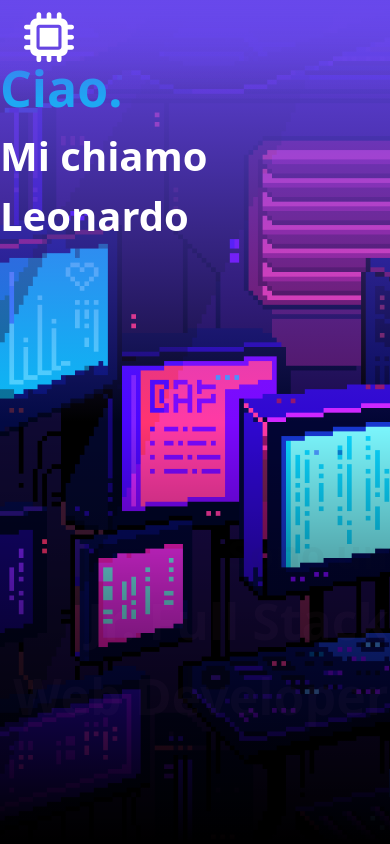
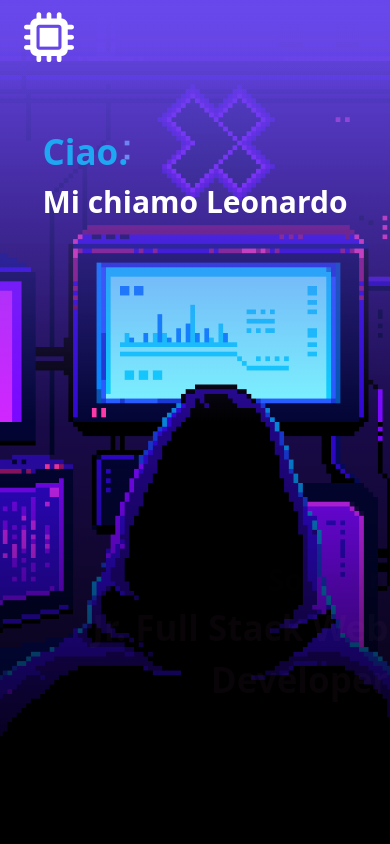
Before and after one commit to Leo9723/portfolio, a Vue app: page / in a window 390 px wide. Shown: the top 844 px of the page. Built offline with nearby package versions, Linux system fonts and the light colour scheme.

Commit message:
aggiunta responsive

```diff
--- a/src/components/AppFooter.vue
+++ b/src/components/AppFooter.vue
@@ -10,7 +10,7 @@ export default {
 <template>
     <div>
       <ContactSection></ContactSection>
-      <div class="copyright d-flex justify-content-around py-5">
+      <div class="copyright d-flex justify-content-around py-5 flex-column flex-md-row">
         <span>Handcrafted with <i class="fa-regular fa-heart"></i></span>
         <span>copyright <i class="fa-regular fa-copyright"></i> Leonardo Palazzetti 2023</span>
       </div>
--- a/src/components/AppHeader.vue
+++ b/src/components/AppHeader.vue
@@ -25,11 +25,11 @@ export default {
             </div>
             </nav>
             <div class="collapse" id="navbarToggleExternalContent">
-            <div class="p-4">
-                <li v-for="item in this.store.HeaderList" class="mx-3">
-                        <a :href="item.link" :class="(this.store.load >= 2) ? 'b load-list' : 'b'">{{ item.name }}</a>
-                </li>
-            </div>
+                <div class="p-4">
+                    <li v-for="item in this.store.HeaderList" class="mx-3">
+                            <a :href="item.link" :class="(this.store.load >= 2) ? 'b load-list' : 'b'">{{ item.name }}</a>
+                    </li>
+                </div>
             </div>
         </div>
         <div class="d-flex justify-content-between header desktop-header d-none d-md-flex">
@@ -49,6 +49,12 @@ export default {
 </template>
 
 <style lang="scss" scoped>
+.navbar-toggler:focus,
+.navbar-toggler:active,
+.navbar-toggler-icon:focus {
+    outline: none;
+    box-shadow: none;
+}
 .mobile-navbar{
     color: white;
     font-family: 'Oswald', sans-serif;
@@ -66,7 +72,8 @@ export default {
     }
     a{
         text-decoration: none;
-        color: white;
+        color: rgb(207, 226, 251);
+        text-shadow: 0px 0px 10px rgb(0, 13, 255);
         font-weight: bold;
         font-size: x-large;
         transition: all 0.5s;
@@ -77,6 +84,7 @@ export default {
 }
 .header-container{
     background: linear-gradient(rgb(104, 72, 235), transparent, black), url(../../public/back-tech.gif);
+    background-position: center;
     background-size: cover;
     height: 100vh;
 }
--- a/src/components/main/AboutSection.vue
+++ b/src/components/main/AboutSection.vue
@@ -6,7 +6,7 @@ export default {
 
 <template lang="">
     <div class="about d-flex align-items-center col-12 justify-content-evenly flex-column flex-md-row" id="about">
-        <div class="desc col-4">
+        <div class="desc col-10 col-md-4">
             <div class="title mb-4"> About Me.</div>
             Sono stato da sempre attratto dalla tecnologia, quindi ho deciso di intraprendere un percorso di studi pertinente approcciandomi in particolar modo alla programmazione. <br>
             Di pari passo all'avanzamento dei miei studi è cresciuta la mia passione e la mia curiosità verso questo settore in costante evoluzione. <br>
@@ -18,7 +18,6 @@ export default {
                 Leonardo <br> Palazzetti
             </div>
         </div>
-
     </div>
 </template>
 
--- a/src/components/main/ExperienceSection.vue
+++ b/src/components/main/ExperienceSection.vue
@@ -21,7 +21,7 @@ export default {
             </div>
             <ul class="d-flex justify-content-center">
                 <li v-for="item in this.store.experiences">
-                    <div class="experience mx-5">
+                    <div class="experience mx-md-5">
                         <div class="text-center">
                             <img :src="item.image" alt="">
                             <div class="title mt-3">
@@ -39,7 +39,7 @@ export default {
                         </div>
                         <ul>
                             <li v-for="technology in item.technologies">
-                                <i class="fa-solid fa-caret-right"></i> {{ technology }}
+                                <i class="fa-solid fa-caret-right word-sh"></i> {{ technology }}
                             </li>
                         </ul>
                     </div>
@@ -53,6 +53,9 @@ export default {
 </template>
 
 <style lang="scss" scoped>
+.word-sh{
+    color: violet;
+}
 .left-circle{
     height: 95%;
     border-radius: 100%;
--- a/src/components/main/MainSection.vue
+++ b/src/components/main/MainSection.vue
@@ -23,7 +23,7 @@ export default {
 
 <template lang="">
     <div class="d-flex flex-column align-items-center justify-content-around h-100" id="home">
-        <div :class="(this.store.load >= 3) ? 'initial-desc-load initial-desc' : 'initial-desc'">
+        <div :class="(this.store.load >= 3) ? 'initial-desc-load initial-desc mt-5' : 'initial-desc'">
            <span>Ciao.</span> <br> Mi chiamo Leonardo
         </div>
         <div :class="(this.store.load >= 5) ? 'final-desc-load final-desc px-5 px-md-0' : 'final-desc'">
@@ -68,5 +68,44 @@ export default {
         font-weight: 900;
         font-size: 40px;
     }
+    @media screen and (max-width: 481px){
+        .initial-desc{
+        font-size: 30px;
+    }
+        .initial-desc-load.initial-desc{
+        span{
+            font-size: 35px;
+        }
+    }
+    .final-desc{
+
+        font-size: 30px;
+    }
+        .final-desc-load.final-desc{
+        span{
+            font-size: 35px;
+        }
+    }
+    }
+
+    @media screen and (max-width: 769px) and (min-width: 481px){
+        .initial-desc{
+        font-size: 35px;
+    }
+        .initial-desc-load.initial-desc{
+        span{
+            font-size: 40px;
+        }
+    }
+    .final-desc{
+
+        font-size: 35px;
+    }
+        .final-desc-load.final-desc{
+        span{
+            font-size: 40px;
+        }
+    }
+    }
 
 </style>
--- a/src/components/main/SkillSection.vue
+++ b/src/components/main/SkillSection.vue
@@ -14,8 +14,8 @@ export default {
         <div class="text-center py-5 title">
             SKILLS.
         </div>
-        <ul class="d-flex flex-wrap justify-content-center">
-            <li v-for="item in this.store.skills" class="d-flex justify-content-center align-items-center">
+        <ul class="d-flex flex-wrap justify-content-center px-0">
+            <li v-for="item in this.store.skills" class="d-flex justify-content-center align-items-center flex-column flex-md-row mx-5 mx-md-0">
                 <img :src="item.image" alt="" class="mx-4">
                 {{ item.name }}
             </li>
```
